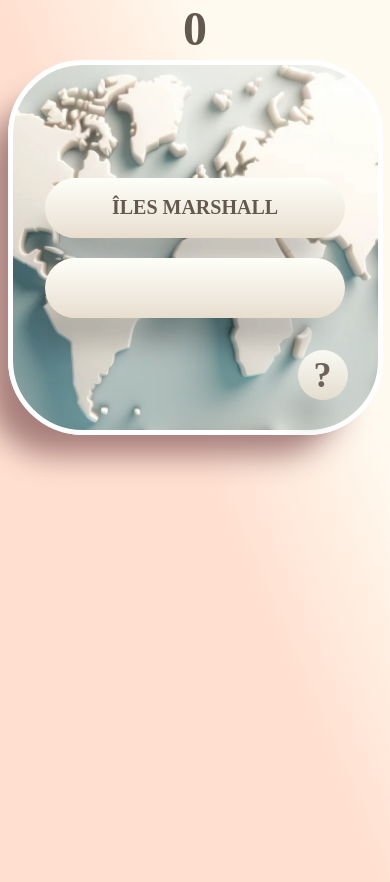
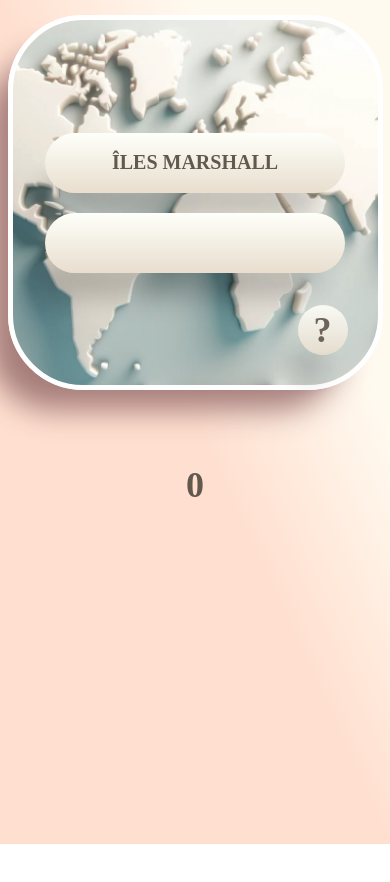
Before and after one commit to volvicmi/geo-quizz, a plain HTML site: page index.html in a window 390 px wide. After the commit the page ends 844 px from the top, so only its background shows below. Drawn offline with Linux system fonts and the light colour scheme.

Commit message:
just little css

```diff
--- a/style.css
+++ b/style.css
@@ -134,12 +134,13 @@ input:focus{
         display: flex;
         justify-content: center;
         align-items: center;
-        top: 1px;
-    }
+        top: 55%;
+        font-size: 36px;
+      }
 
     .carte-holder{
         align-items: flex-start;
-        margin-top: 60px;
+        margin: 0px;
     }
 
     .carte {
@@ -147,6 +148,7 @@ input:focus{
         height: 365px;
         box-shadow: -30px 30px 30px -10px #9C7270E5;
         border-radius: 75px;
+        margin: 15px 5px 5px 5px;
     }
 
 
@@ -176,12 +178,13 @@ input:focus{
         display: flex;
         justify-content: center;
         align-items: center;
-        top: 1px;
+        top: 55%;
+        font-size: 36px;
     }
 
     .carte-holder{
         align-items: flex-start;
-        margin-top: 60px;
+        margin: 0px;
     }
 
     .carte {
@@ -189,6 +192,7 @@ input:focus{
         height: 365px;
         box-shadow: -30px 30px 30px -10px #9C7270E5;
         border-radius: 75px;
+        margin: 15px 5px 5px 5px;
     }
 
     .btn {
```
